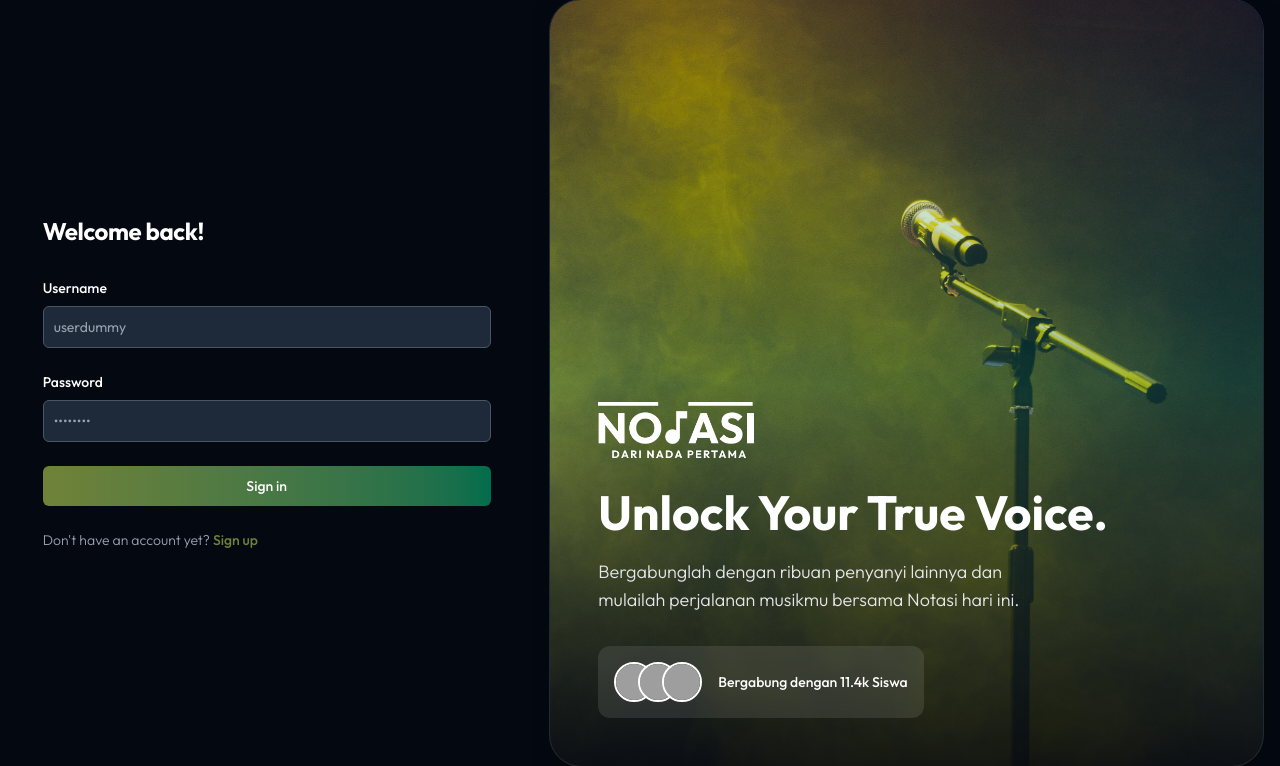
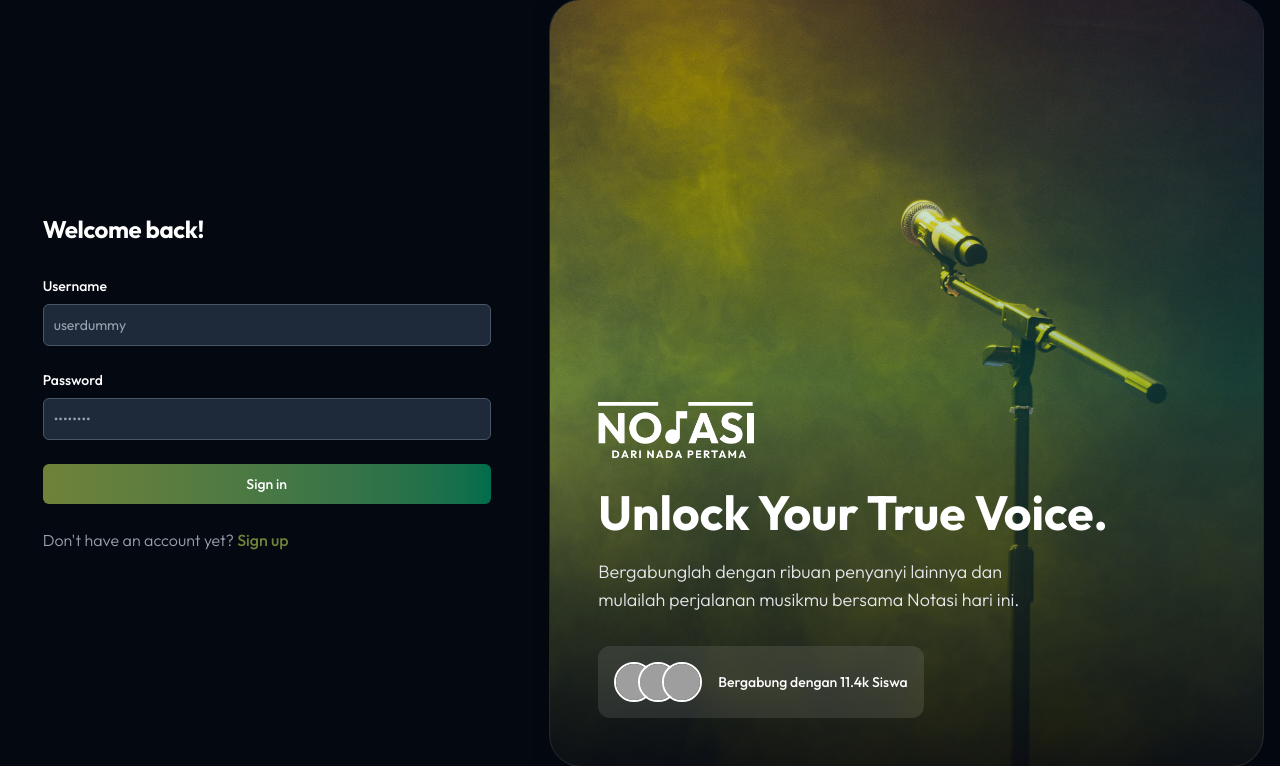
Before and after one commit to elikawicaksana/notasi, a PHP site: page /login.php in a window 1280 px wide. Shown: the part 17-783 px from the top of the page. Run offline with PHP 8.4, Linux system fonts and the light colour scheme; some libraries are stand-ins or nearby versions; grey boxes are pictures that could not be loaded.

Commit message:
update minor login page

```diff
--- a/login.php
+++ b/login.php
@@ -47,8 +47,8 @@
                     <button type="submit" class="w-full text-white bg-gradient-to-r from-[#708238] to-[#006D4C] hover:brightness-110 focus:ring-4 focus:outline-none focus:ring-[#006D4C]/50 font-medium rounded-md text-sm px-5 py-2.5 text-center transition-all">
                         Sign in
                     </button>
-                    <p class="text-sm font-light text-gray-400">
-                        Don't have an account yet? <a href="#" class="font-medium text-[#708238] hover:underline hover:text-[#006D4C]">Sign up</a>
+                    <p class="text-md font-light text-gray-400">
+                        Don't have an account yet? <a href="register.php" class="font-medium text-[#708238] hover:underline hover:text-[#006D4C]">Sign up</a>
                     </p>
                 </form>
             </div>
```
